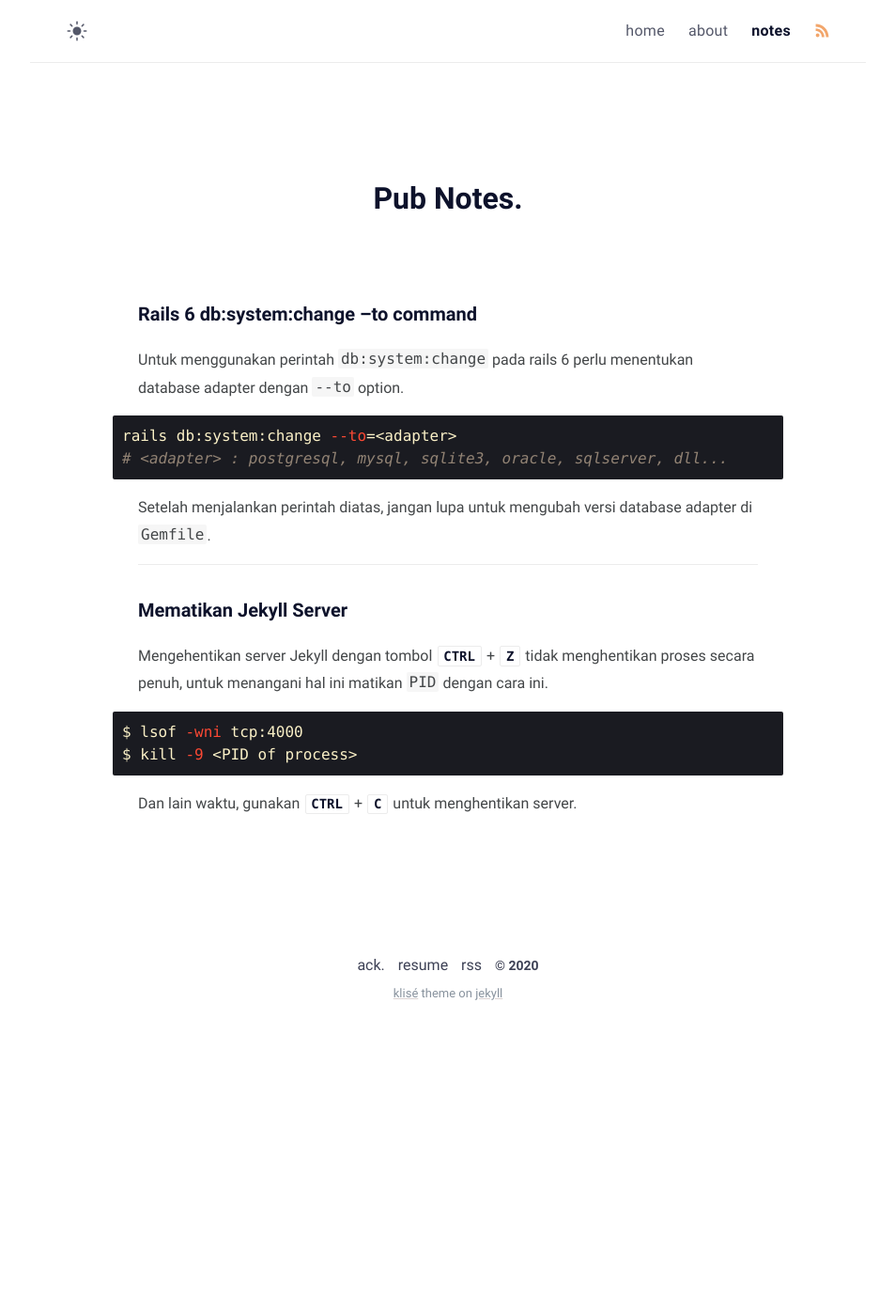
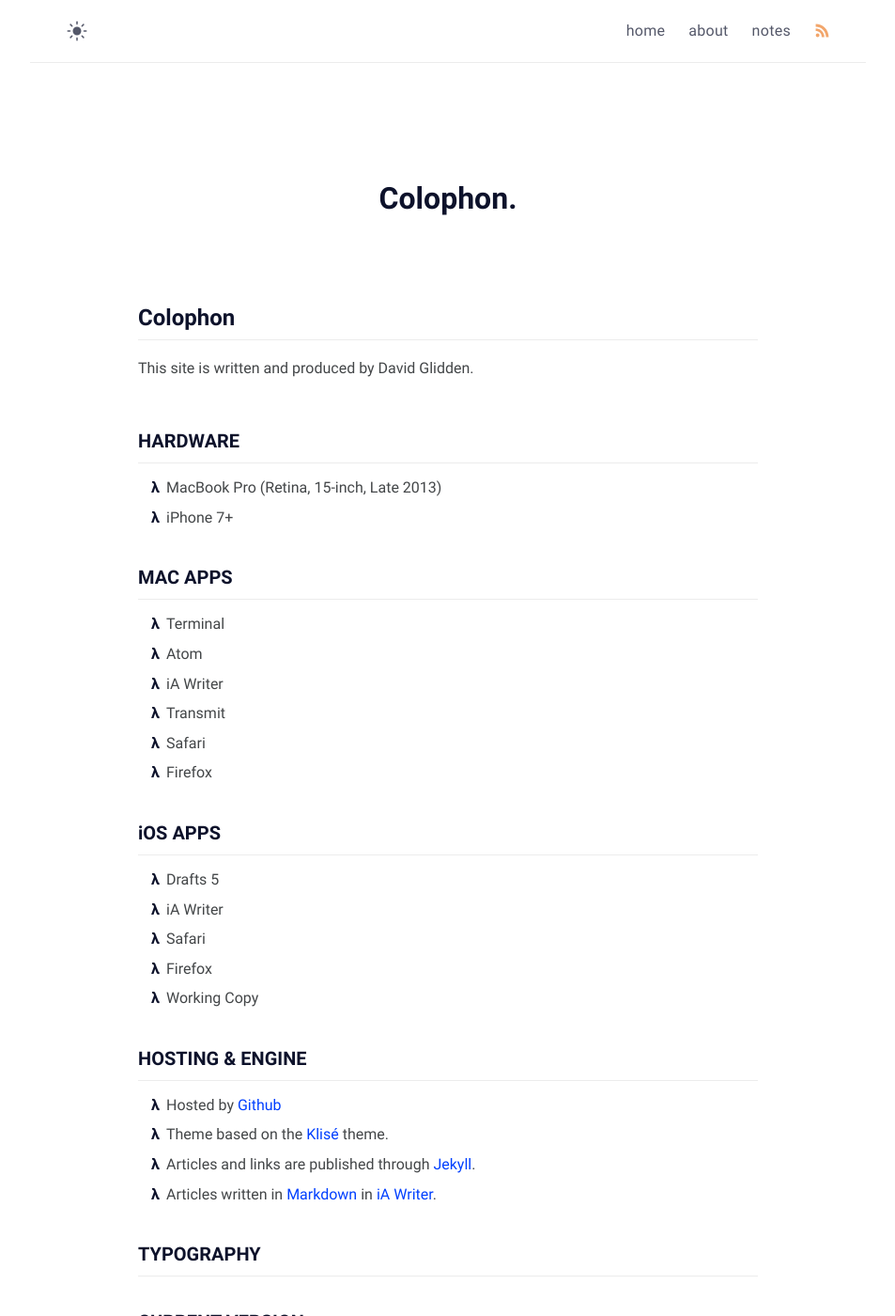
Before and after one commit to davidglidden/davidglidden.github.io, a Jekyll site: the page built from notes.md, in a window 1280 px wide and 1400 px high. Shown: the whole window at 94% size, without its empty margins (163-1116 px from the left). Built offline with Jekyll 4.4.1, drawn with Linux system fonts in a browser that asks for light colours; some of the changed text lies outside the part shown.

Commit message:
Update notes.md

````diff
--- a/notes.md
+++ b/notes.md
@@ -1,31 +1,52 @@
 ---
-title: Pub Notes
-permalink: /notes/
+title: Colophon
+permalink: /Colophon/
 layout: page
-excerpt: Catatan Public agar enggak usah pusing-pusing mengingat.
+excerpt: The finer details.
 comments: false
 ---
 
-#### Rails 6 db:system:change --to command
+# Colophon
+***
 
-Untuk menggunakan perintah `db:system:change` pada rails 6 perlu menentukan database adapter dengan `--to` option.
+This site is written and produced by David Glidden.
 
-```bash
-rails db:system:change --to=<adapter>
-# <adapter> : postgresql, mysql, sqlite3, oracle, sqlserver, dll...
-```
+### HARDWARE
+- MacBook Pro (Retina, 15-inch, Late 2013)
+- iPhone 7+
 
-Setelah menjalankan perintah diatas, jangan lupa untuk mengubah versi database adapter di `Gemfile`.
+### MAC APPS
+- Terminal
+- Atom
+- iA Writer
+- Transmit
+- Safari
+- Firefox
 
----
+### iOS APPS
+- Drafts 5
+- iA Writer
+- Safari
+- Firefox
+- Working Copy
 
-#### Mematikan Jekyll Server
+### HOSTING & ENGINE
 
-Mengehentikan server Jekyll dengan tombol <kbd>CTRL</kbd> + <kbd>Z</kbd> tidak menghentikan proses secara penuh, untuk menangani hal ini matikan `PID` dengan cara ini.
+- Hosted by [Github](https://github.io)
+- Theme based on the [Klisé](https://klise.now.sh) theme.
+- Articles and links are published through [Jekyll](https://jekyllrb.com).
+- Articles written in [Markdown](https://daringfireball.net/projects/markdown/) in [iA Writer](https://ia.net/writer).
 
-```bash
-$ lsof -wni tcp:4000
-$ kill -9 <PID of process>
-```
+### TYPOGRAPHY
 
-Dan lain waktu, gunakan <kbd>CTRL</kbd> + <kbd>C</kbd> untuk menghentikan server.
+
+### CURRENT VERSION
+13.0
+
+Went live: Paris FR | 2020-05-12 | 22.41.35 UTC+1
+Latest Edit: Paris FR | 2020-05-13 | 11.44.39 UTC+1
+
+Changelog:
+
+- Re-written from the ground up.
+- Moved from self-hosted Wordpress site on a Digital Ocean droplet to the Jekyll static site generator hosted via Github pages.
````
